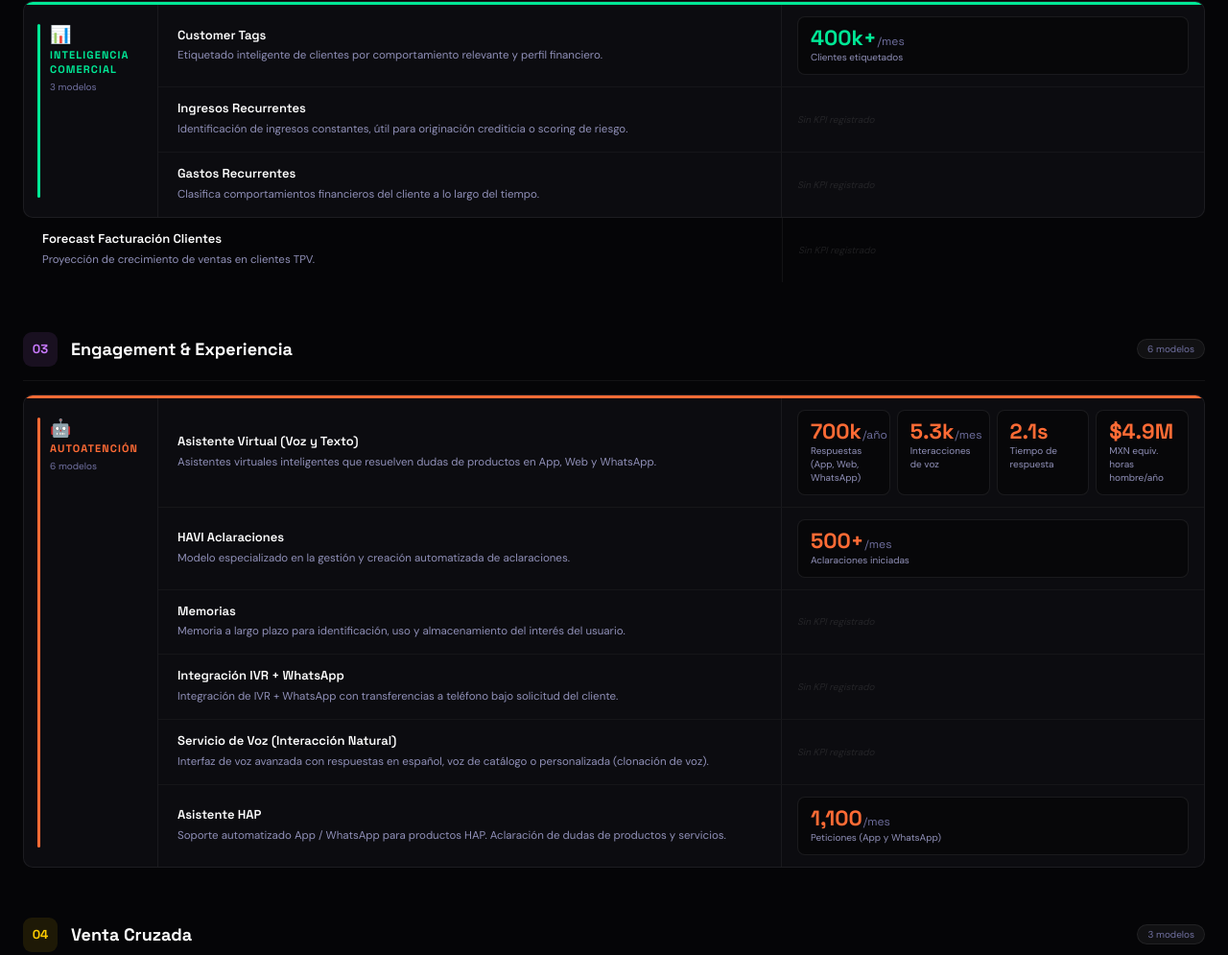
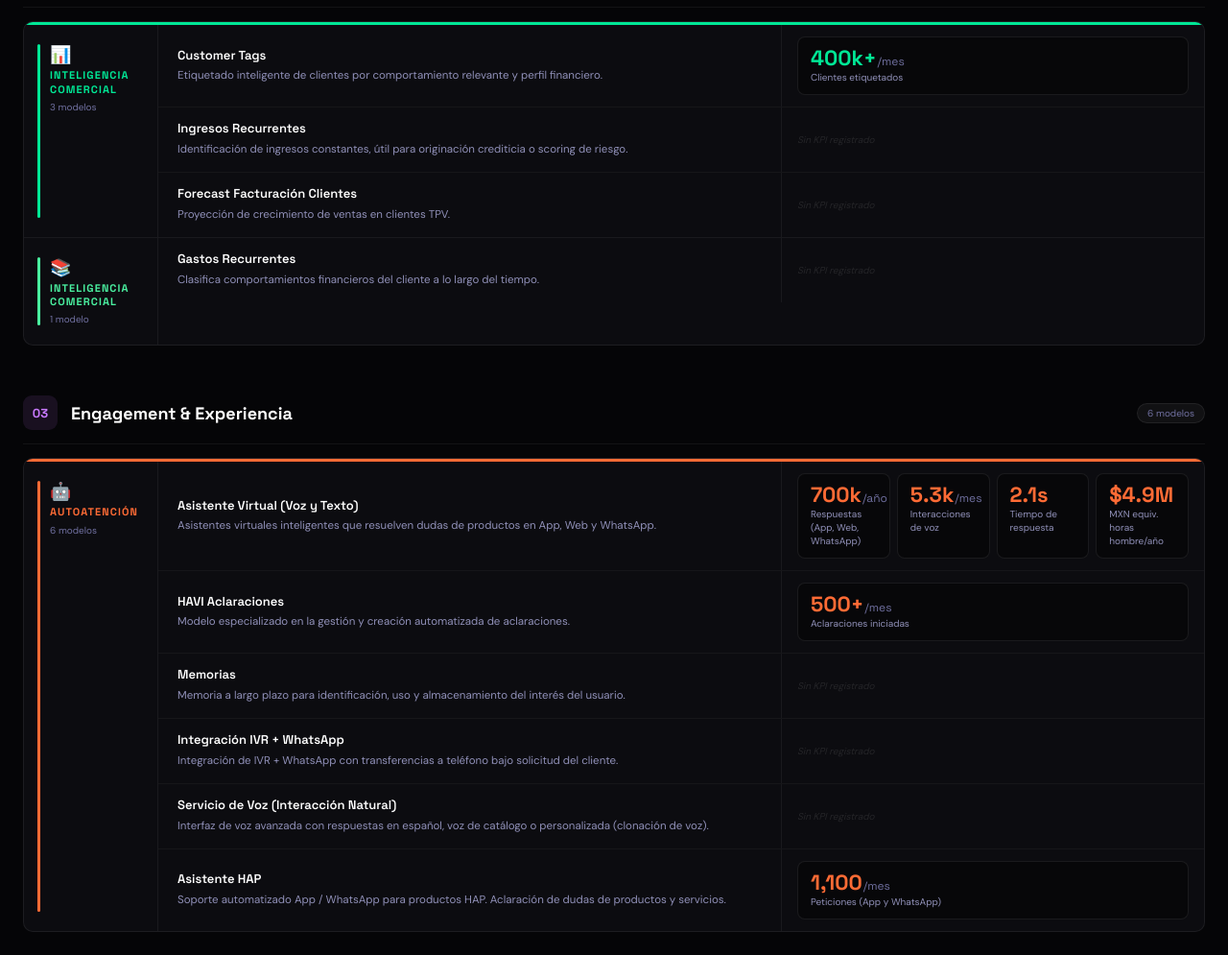
Before and after one commit to jhnorzagaray/ia-ciclo-vida, a plain HTML site: page index.html in a window 1280 px wide. Shown: the part 1760-2755 px from the top of the page at 96% size. Drawn offline with Linux system fonts and the light colour scheme.

Commit message:
Update index.html

```diff
--- a/index.html
+++ b/index.html
@@ -1,3 +1,5 @@
+Código ciclo de vida
+
 <!DOCTYPE html>
 <html lang="es">
 <head>
@@ -372,14 +374,6 @@ body::before{content:'';position:fixed;inset:0;z-index:0;
         </div>
         <div class="row-pair">
           <div class="model-cell">
-            <div class="model-name">Gastos Recurrentes</div>
-            <div class="model-desc">Clasifica comportamientos financieros del cliente a lo largo del tiempo.</div>
-          </div>
-          <div class="kpi-cell"><span class="kpi-empty">Sin KPI registrado</span></div>
-          </div></div>
-        </div>
-        <div class="row-pair">
-          <div class="model-cell">
             <div class="model-name">Forecast Facturación Clientes</div>
             <div class="model-desc">Proyección de crecimiento de ventas en clientes TPV.</div>
           </div>
@@ -387,6 +381,27 @@ body::before{content:'';position:fixed;inset:0;z-index:0;
         </div>
       </div>
 
+      <!-- INTELIGENCIA COMERCIAL -->
+      <div class="cat-group" data-cat="Educación Financiera">
+        <div class="col-cat">
+          <div class="cat-color-bar" style="background:#4af0a0"></div>
+          <div class="cat-label-inner">
+            <div class="cat-icon">📚</div>
+            <div class="cat-name" style="color:#4af0a0">Inteligencia<br>Comercial</div>
+            <div class="cat-count-lbl">1 modelo</div>
+          </div>
+        </div>
+        <div class="row-pair">
+          <div class="model-cell">
+            <div class="model-name">Gastos Recurrentes</div>
+            <div class="model-desc">Clasifica comportamientos financieros del cliente a lo largo del tiempo.</div>
+          </div>
+          <div class="kpi-cell"><span class="kpi-empty">Sin KPI registrado</span></div>
+        </div>
+      </div>
+
+    </div>
+  </div>
 
   <!-- ══ STAGE 03 — ENGAGEMENT & EXPERIENCIA ══ -->
   <div class="stage-section" data-stage="03">
@@ -791,7 +806,7 @@ body::before{content:'';position:fixed;inset:0;z-index:0;
 </main>
 
 <footer class="footer">
-  <span>Ciclo de Vida IA</span> — Dashboard Ejecutivo · Inteligencia Artificial &amp;· 2025
+  <span>Ciclo de Vida IA</span> — Dashboard Ejecutivo · Inteligencia Artificial &amp; Fintech · 2025
 </footer>
 
 <script>
```
